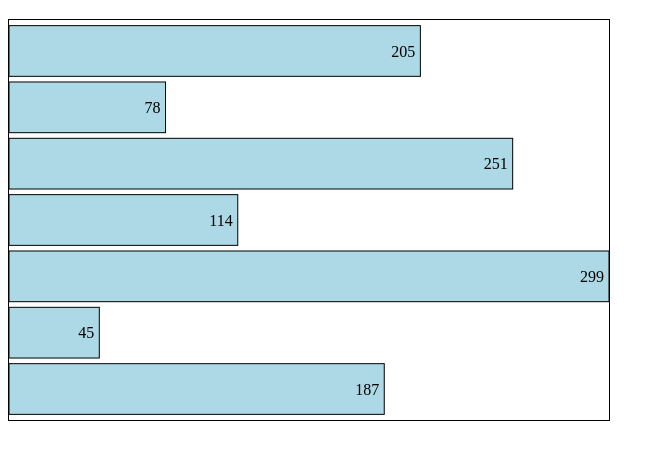
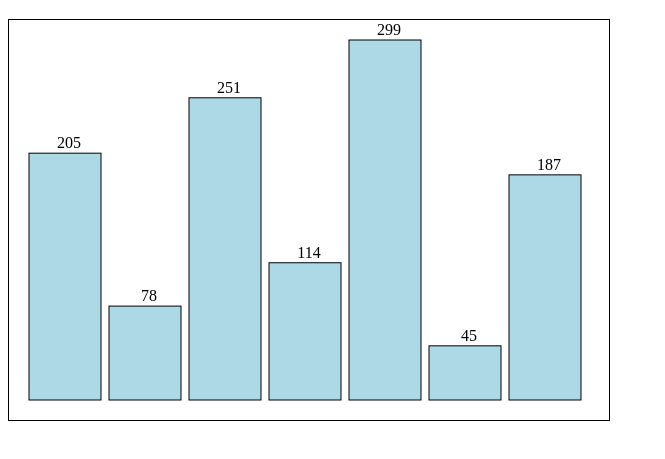
Before and after one commit to caiogd20/d3js, a plain HTML site: page index.html in a window 1280 px wide. Shown: the part 61-520 px from the top of the page, without its empty margins (0-665 px from the left). Drawn offline with nearby package versions, Linux system fonts and the light colour scheme.

Commit message:
grafico de colunas com d3js usando fgv

```diff
--- a/script.js
+++ b/script.js
@@ -3,34 +3,44 @@ let svg = d3.select('#grafico');
 let largura = parseInt(svg.style('width'));
 let altura = parseInt(svg.style('height'));
 
+let larguraPlotagem = largura-40
+let alturaPlotagem = altura-40
+
+let plotagem = svg.append('g')
+    .attr('width',larguraPlotagem)
+    .attr('height',alturaPlotagem)
+    .attr('transform', 'translate(20, 20)')
+
+
 // Escala para o eixo X (largura das barras)
 // O domínio vai de 0 até o valor máximo nos dados
 // O alcance vai de 0 até a largura do SVG
-let fnx = d3.scaleLinear().domain([0, d3.max(dados)]).range([0, largura]);
+let fnx = d3.scaleLinear()
+    .domain([0, dados.length])
+    .range([0, larguraPlotagem]);
 
 // Escala para o eixo Y (posição e altura das barras)
 // O domínio vai de 0 até o número de dados
 // O alcance vai de 0 até a altura do SVG
-let fny = d3.scaleBand()
-    .domain(d3.range(dados.length))
-    .range([0, altura])
-    .padding(0.1); // Adiciona um pequeno espaçamento entre as barras
+let fny = d3.scaleLinear()
+    .domain([0,d3.max(dados)])
+    .range([alturaPlotagem,0])
 
-svg.selectAll('.barra')
+plotagem.selectAll('.coluna')
     .data(dados)
     .join('rect')
-    .attr('class', 'barra')
-    .attr('x', 0)
-    .attr('y', (d, i) => fny(i))
-    .attr('width', d => fnx(d))
-    .attr('height', fny.bandwidth());
-svg.selectAll('.rotulo')
+    .attr('class', 'coluna')
+    .attr('x', (d, i) => fnx(i))
+    .attr('y', (d) => fny(d))
+    .attr('width', fnx(1) * 0.9)
+    .attr('height', (d) => alturaPlotagem - fny(d));
+plotagem.selectAll('.rotulo')
     .data(dados)
     .enter()
     .append('text')
     .attr('class', 'rotulo')
     .text((d)=>d)
-    .attr('x', (d)=>fnx(d))
-    .attr('dx', -5)
-    .attr('y', (d,i) => fny(i))
-    .attr('dy',(d,i) => fny(1)*0.5 );
+    .attr('x', (d,i)=>fnx(i))
+    .attr('dx', ()=>fnx(1)*0.5)
+    .attr('y', (d) => fny(d))
+    .attr('dy',-5);
--- a/style.css
+++ b/style.css
@@ -3,10 +3,10 @@
     height: 400px;
     border: thin solid black;
 }
-.barra{
+.coluna{
     fill: lightblue;
     stroke: black;
 }
 .rotulo{
-    text-anchor: end;
+    text-anchor: middle;
 }
```
